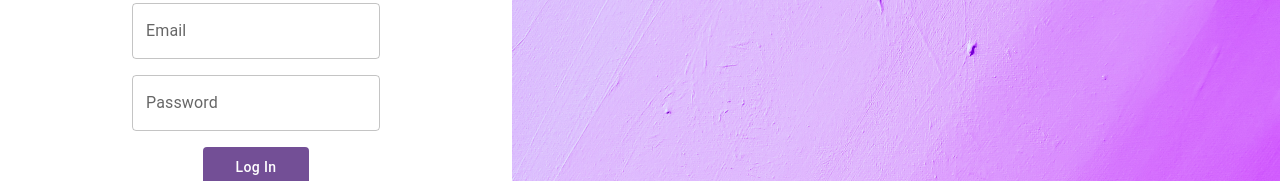
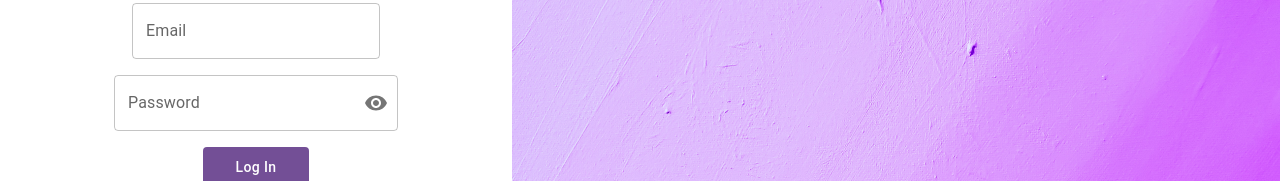
Before and after one commit to dhanrajmohan23/notes-lite, a React (Vite) app: page / in a window 1280 px wide. Shown: the part 316-497 px from the top of the page. Built offline with nearby package versions, Linux system fonts and the light colour scheme.

Commit message:
Dynamic user details updated

```diff
--- a/package.json
+++ b/package.json
@@ -12,6 +12,7 @@
   "dependencies": {
     "@emotion/react": "^11.11.0",
     "@emotion/styled": "^11.11.0",
+    "@mui/icons-material": "^5.11.16",
     "@mui/material": "^5.13.3",
     "@reduxjs/toolkit": "^1.9.5",
     "axios": "^1.4.0",
--- a/src/components/common/sidebar/index.tsx
+++ b/src/components/common/sidebar/index.tsx
@@ -11,7 +11,9 @@ import rightDoubleArrow from "../../../assets/icons/right-double-arrow.svg";
 import { setSidebarState } from "../../../store/app/appSlice";
 
 export const Sidebar = () => {
-  const { openSidebar } = useSelector((state: RootState) => state.app);
+  const { openSidebar, userName, userEmail } = useSelector(
+    (state: RootState) => state.app
+  );
   const dispatch = useDispatch();
 
   return (
@@ -20,8 +22,8 @@ export const Sidebar = () => {
         <S.userProfileContainer></S.userProfileContainer>
         {openSidebar && (
           <S.UserDataContainer>
-            <S.UserName>Dhanraj</S.UserName>
-            <S.UserEmail>dhanraj@aequalisys.com</S.UserEmail>
+            <S.UserName>{userName}</S.UserName>
+            <S.UserEmail>{userEmail}</S.UserEmail>
           </S.UserDataContainer>
         )}
         <S.ArrowIconContainer
--- a/src/components/common/sidebar/sidebar.styled.tsx
+++ b/src/components/common/sidebar/sidebar.styled.tsx
@@ -8,7 +8,7 @@ export namespace S {
     flexDirection: "column",
     alignItems: "center",
     gap: "1rem",
-    padding: "1rem 0",
+    // padding: "1rem 0",
     transition: "0.8s",
     borderRight: "1px solid #b7b6c4",
   }));
@@ -36,6 +36,7 @@ export namespace S {
     gap: "0.5rem",
     alignItems: "center",
     transition: "0.8s",
+    width: "100%",
   }));
 
   export const userProfileContainer = styled(Box)(() => ({
--- a/src/pages/login/index.tsx
+++ b/src/pages/login/index.tsx
@@ -1,10 +1,18 @@
 import { useState } from "react";
-import { TextField } from "@mui/material";
+import {
+  FormControl,
+  IconButton,
+  InputAdornment,
+  InputLabel,
+  OutlinedInput,
+  TextField,
+} from "@mui/material";
 import { S } from "./login.styled";
 import axios from "axios";
-import { setIsLogged, setUserToken } from "../../store/app/appSlice";
+import { handleLogin } from "../../store/app/app.actions";
 import { useDispatch } from "react-redux";
-import Cookies from "js-cookie";
+import { Visibility, VisibilityOff } from "@mui/icons-material";
+import { AppDispatch } from "../../store";
 
 export const Login = () => {
   // State values
@@ -12,7 +20,7 @@ export const Login = () => {
   const [userName, setUserName] = useState<string>("");
   const [email, setEmail] = useState<string>("");
   const [password, setPassword] = useState<string>("");
-  const dispatch = useDispatch();
+  const dispatch = useDispatch<AppDispatch>();
 
   //   Functions
   const handleShowLoginToggle = () => {
@@ -22,23 +30,25 @@ export const Login = () => {
     setPassword("");
   };
 
-  const handleLogin = () => {
-    try {
-      axios
-        .post(`${import.meta.env.VITE_BACKEND_URL}/api/login`, {
-          email: email,
-          password: password,
-        })
-        .then((res) => {
-          Cookies.set("userToken", res?.data?.token, { expires: 1 });
-          Cookies.set("userId", res?.data?.userId, { expires: 1 });
-          dispatch(setIsLogged(true));
-          dispatch(setUserToken(res?.data?.token));
-        });
-    } catch (err) {
-      console.log(err);
-    }
-  };
+  // const handleLogin = () => {
+  //   try {
+  //     axios
+  //       .post(`${import.meta.env.VITE_BACKEND_URL}/api/login`, {
+  //         email: email,
+  //         password: password,
+  //       })
+  //       .then((res) => {
+  //         Cookies.set("userToken", res?.data?.token, { expires: 1 });
+  //         Cookies.set("userId", res?.data?.user?.userId, { expires: 1 });
+  //         dispatch(setIsLogged(true));
+  //         dispatch(setUserToken(res?.data?.token));
+  //         dispatch(setCurrentUserName(res?.data?.user?.userName));
+  //         dispatch(setCurrentUserEmail(res?.data?.user?.email));
+  //       });
+  //   } catch (err) {
+  //     console.log(err);
+  //   }
+  // };
 
   const handleRegister = () => {
     try {
@@ -55,6 +65,16 @@ export const Login = () => {
     } catch (err) {
       console.log(err);
     }
+  };
+
+  const [showPassword, setShowPassword] = useState(false);
+
+  const handleClickShowPassword = () => setShowPassword((show) => !show);
+
+  const handleMouseDownPassword = (
+    event: React.MouseEvent<HTMLButtonElement>
+  ) => {
+    event.preventDefault();
   };
 
   return (
@@ -77,15 +97,42 @@ export const Login = () => {
           value={email}
           onChange={(e) => setEmail(e.target.value)}
         />
-        <TextField
-          label="Password"
-          variant="outlined"
+        {/* <Input
           type="password"
           value={password}
           onChange={(e) => setPassword(e.target.value)}
-        />
+          endAdornment={<InputAdornment position="end">eye</InputAdornment>}
+        /> */}
+        <FormControl variant="outlined">
+          <InputLabel htmlFor="outlined-adornment-password">
+            Password
+          </InputLabel>
+          <OutlinedInput
+            id="outlined-adornment-password"
+            type={showPassword ? "text" : "password"}
+            value={password}
+            onChange={(e) => setPassword(e.target.value)}
+            endAdornment={
+              <InputAdornment position="end">
+                <IconButton
+                  aria-label="toggle password visibility"
+                  onClick={handleClickShowPassword}
+                  onMouseDown={handleMouseDownPassword}
+                  edge="end"
+                >
+                  {showPassword ? <VisibilityOff /> : <Visibility />}
+                </IconButton>
+              </InputAdornment>
+            }
+            label="Password"
+          />
+        </FormControl>
         <S.LoginBtn
-          onClick={() => (showLogin ? handleLogin() : handleRegister())}
+          onClick={() =>
+            showLogin
+              ? dispatch(handleLogin(email, password))
+              : handleRegister()
+          }
         >
           {showLogin ? "Log In" : "Create Account"}
         </S.LoginBtn>
--- /dev/null
+++ b/src/store/app/app.actions.ts
@@ -0,0 +1,30 @@
+import axios from "axios";
+import { AppDispatch } from "..";
+import Cookies from "js-cookie";
+import {
+  setCurrentUserEmail,
+  setCurrentUserName,
+  setIsLogged,
+  setUserToken,
+} from "./appSlice";
+
+export const handleLogin =
+  (email: string, password: string) => async (dispatch: AppDispatch) => {
+    try {
+      axios
+        .post(`${import.meta.env.VITE_BACKEND_URL}/api/login`, {
+          email: email,
+          password: password,
+        })
+        .then((res) => {
+          Cookies.set("userToken", res?.data?.token, { expires: 1 });
+          Cookies.set("userId", res?.data?.user?.userId, { expires: 1 });
+          dispatch(setIsLogged(true));
+          dispatch(setUserToken(res?.data?.token));
+          dispatch(setCurrentUserName(res?.data?.user?.userName));
+          dispatch(setCurrentUserEmail(res?.data?.user?.email));
+        });
+    } catch (err) {
+      console.log(err);
+    }
+  };
--- a/src/store/app/appSlice.tsx
+++ b/src/store/app/appSlice.tsx
@@ -1,16 +1,22 @@
 import { createSlice } from "@reduxjs/toolkit";
 import type { PayloadAction } from "@reduxjs/toolkit";
+import Cookies from "js-cookie";
+import axios from "axios";
 
 export interface appState {
   openSidebar: boolean;
   isLogged: boolean;
   userToken: string;
+  userName: string;
+  userEmail: string;
 }
 
 const initialState: appState = {
   openSidebar: false,
   isLogged: false,
   userToken: "",
+  userName: "",
+  userEmail: "",
 };
 
 export const appSlice = createSlice({
@@ -26,9 +32,21 @@ export const appSlice = createSlice({
     setUserToken: (state, action: PayloadAction<string>) => {
       state.userToken = action.payload;
     },
+    setCurrentUserName: (state, action: PayloadAction<string>) => {
+      state.userName = action.payload;
+    },
+    setCurrentUserEmail: (state, action: PayloadAction<string>) => {
+      state.userEmail = action.payload;
+    },
   },
 });
 
-export const { setSidebarState, setIsLogged, setUserToken } = appSlice.actions;
+export const {
+  setSidebarState,
+  setIsLogged,
+  setUserToken,
+  setCurrentUserName,
+  setCurrentUserEmail,
+} = appSlice.actions;
 
 export default appSlice.reducer;
```
Also changed, not shown: 1 other file (tests, documents, lock files or other folders).
